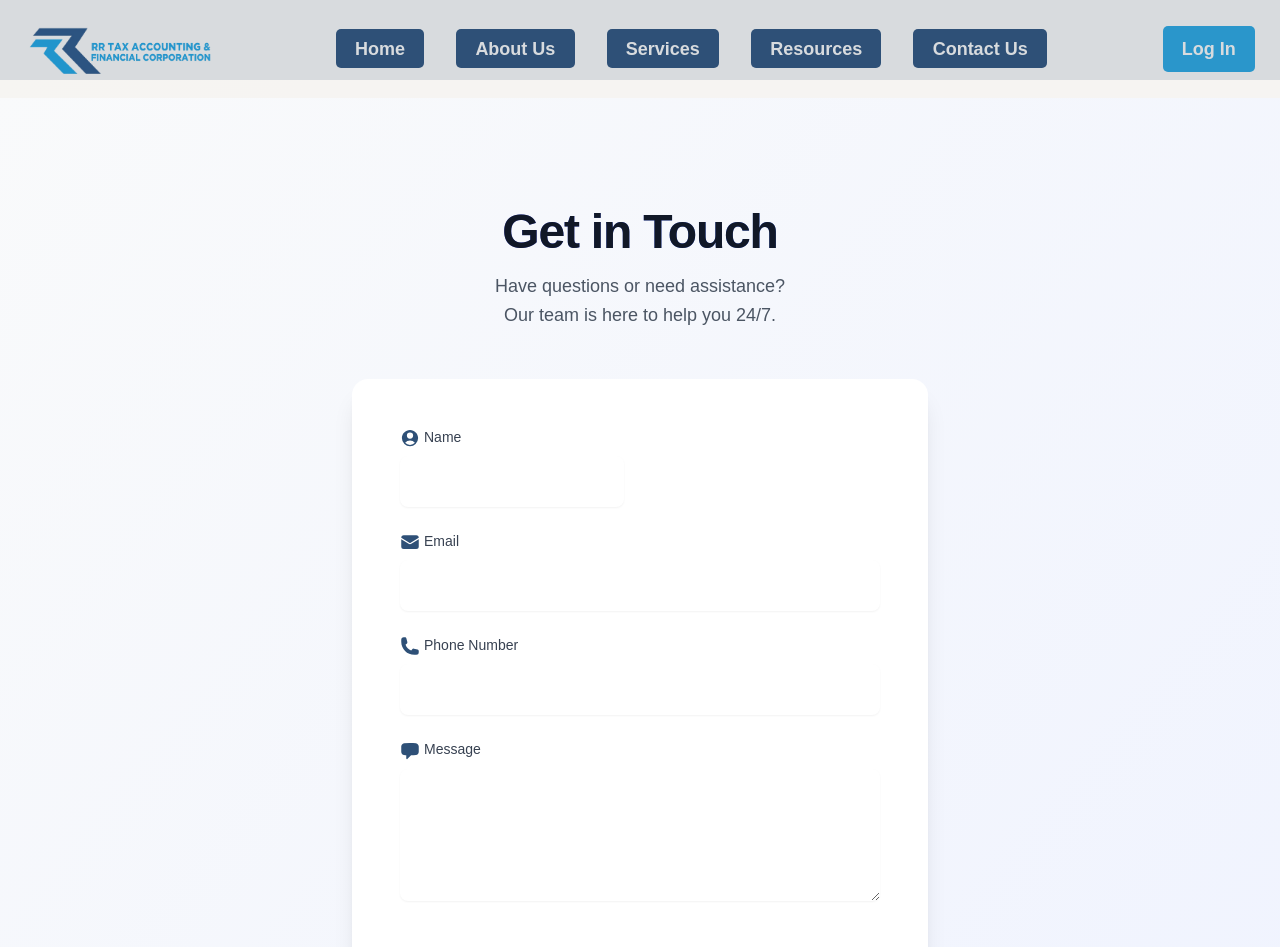
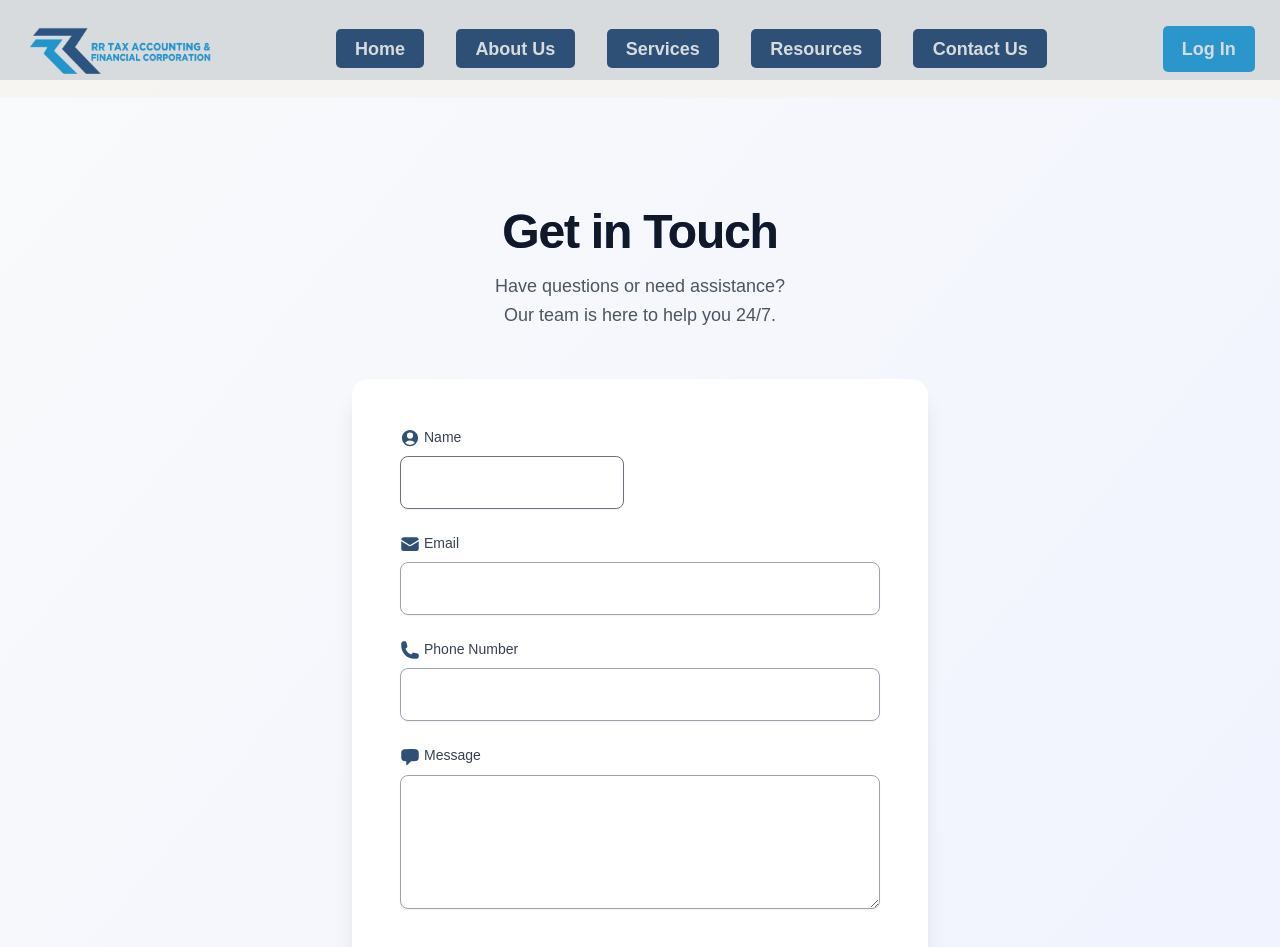
Before and after one commit to RRTaxOrg/RRTax, a Next.js app in the folder frontend/: page /contactus in a window 1280 px wide. Shown: the top 947 px of the page. Built offline with nearby package versions, Linux system fonts and the light colour scheme.

Commit message:
Contact us borders added

```diff
--- a/frontend/app/contactus/page.js
+++ b/frontend/app/contactus/page.js
@@ -89,7 +89,7 @@ export default function ContactUs() {
               value={formData.name}
               onChange={handleChange}
               required
-                className="mt-1 block w-full rounded-lg border-gray-300 shadow-sm focus:border-indigo-500 focus:ring-2 focus:ring-indigo-200 transition duration-200 px-4 py-3 text-gray-900"
+                className="mt-1 block w-full rounded-lg border border-gray-500 shadow-sm focus:border-indigo-500 focus:ring-2 focus:ring-indigo-200 transition duration-200 px-4 py-3 text-gray-900"
 />
             </div>
             {/* Email input field (spans two columns) */}
@@ -106,7 +106,7 @@ export default function ContactUs() {
               value={formData.email}
               onChange={handleChange}
               required
-                className="mt-1 block w-full rounded-lg border-gray-300 shadow-sm focus:border-indigo-500 focus:ring-2 focus:ring-indigo-200 transition duration-200 px-4 py-3 text-gray-900"
+                className="mt-1 block w-full rounded-lg border border-gray-400 shadow-sm focus:border-indigo-500 focus:ring-2 focus:ring-indigo-200 transition duration-200 px-4 py-3 text-gray-900"
 />
             </div>
              {/* Phone number input field */}
@@ -123,7 +123,7 @@ export default function ContactUs() {
                 value={formData.phone}
                 onChange={handleChange}
                 required
-                className="mt-1 block w-full rounded-lg border-gray-300 shadow-sm focus:border-indigo-500 focus:ring-2 focus:ring-indigo-200 transition duration-200 px-4 py-3 text-gray-900"
+                className="mt-1 block w-full rounded-lg border border-gray-400 shadow-sm focus:border-indigo-500 focus:ring-2 focus:ring-indigo-200 transition duration-200 px-4 py-3 text-gray-900"
 />
             </div>
 
@@ -141,7 +141,7 @@ export default function ContactUs() {
                 value={formData.message}
                 onChange={handleChange}
                 required
-                className="mt-1 block w-full rounded-lg border-gray-300 shadow-sm focus:border-indigo-500 focus:ring-2 focus:ring-indigo-200 transition duration-200 px-4 py-3 text-gray-900"
+                className="mt-1 block w-full rounded-lg border border-gray-400 shadow-sm focus:border-indigo-500 focus:ring-2 focus:ring-indigo-200 transition duration-200 px-4 py-3 text-gray-900"
 />
             </div>
 
```
